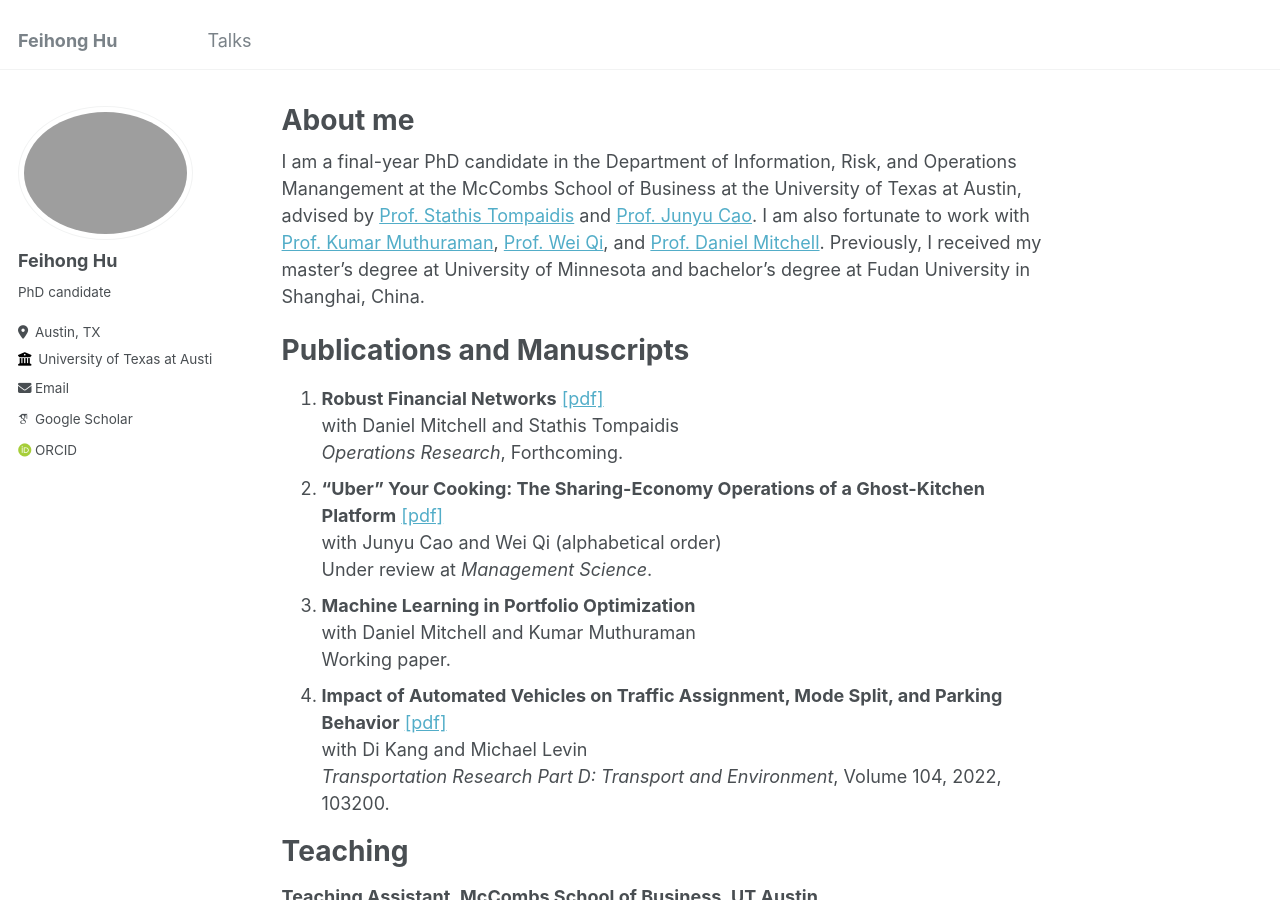
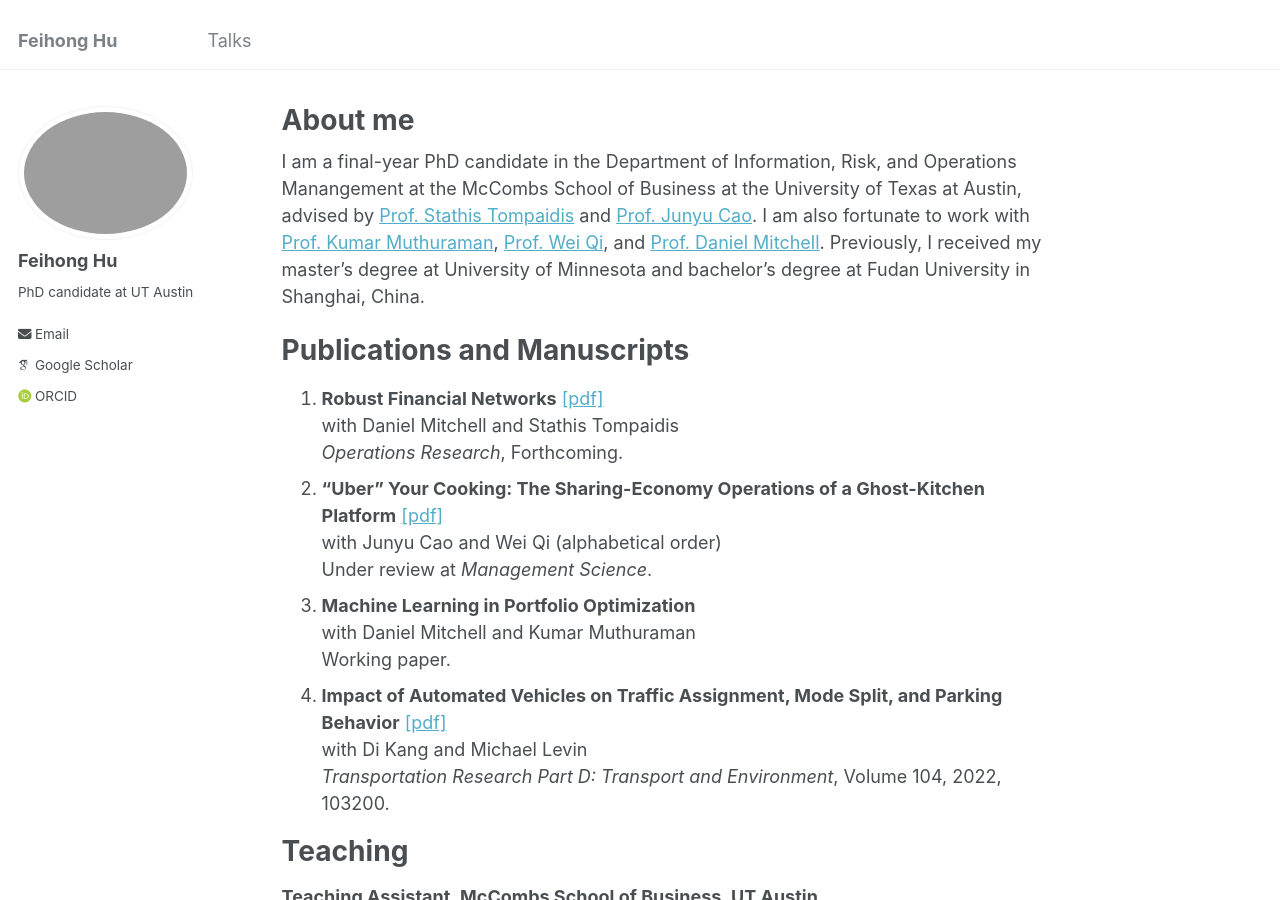
Before and after one commit to feihonghu/feihonghu.github.io, a Jekyll site: the page built from _pages/about.md, in a window 1280 px wide and 900 px high. Built offline with Jekyll 4.4.1, drawn with Linux system fonts in a browser that asks for light colours; some web fonts are replaced.

Commit message:
Update _config.yml

```diff
--- a/_config.yml
+++ b/_config.yml
@@ -24,9 +24,9 @@ author:
   avatar           : "headshot_FeihongHu_github.png"
   name             : "Feihong Hu"
   pronouns         : # example: "she/her"
-  bio              : "PhD candidate"
-  location         : "Austin, TX"
-  employer         : "University of Texas at Austin"
+  bio              : "PhD candidate at UT Austin"
+  location         : #"Austin, TX"
+  employer         : #"University of Texas at Austin"
   uri              : # URL
   email            : "Feihong.Hu@mccombs.utexas.edu"
 
```
